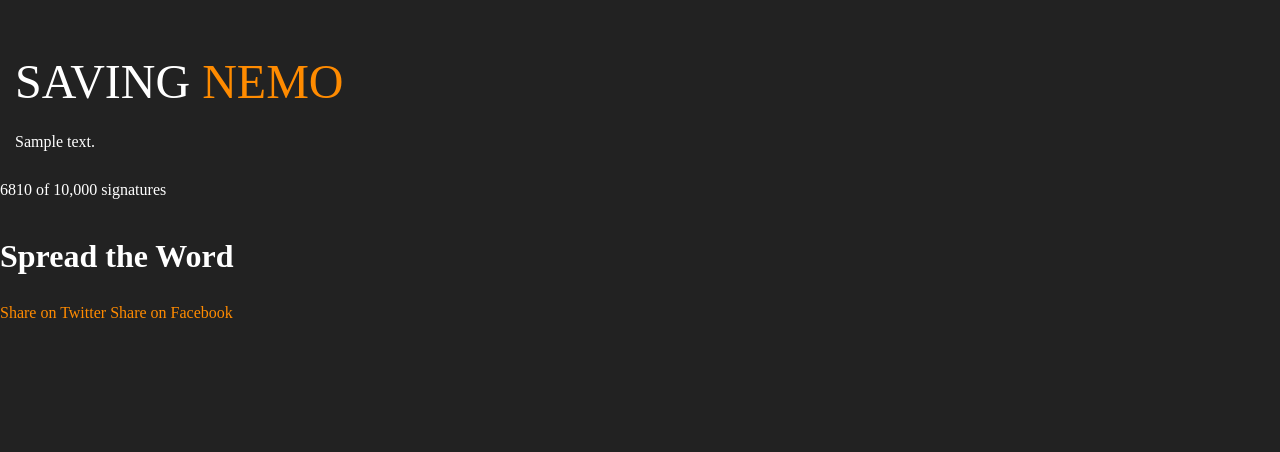
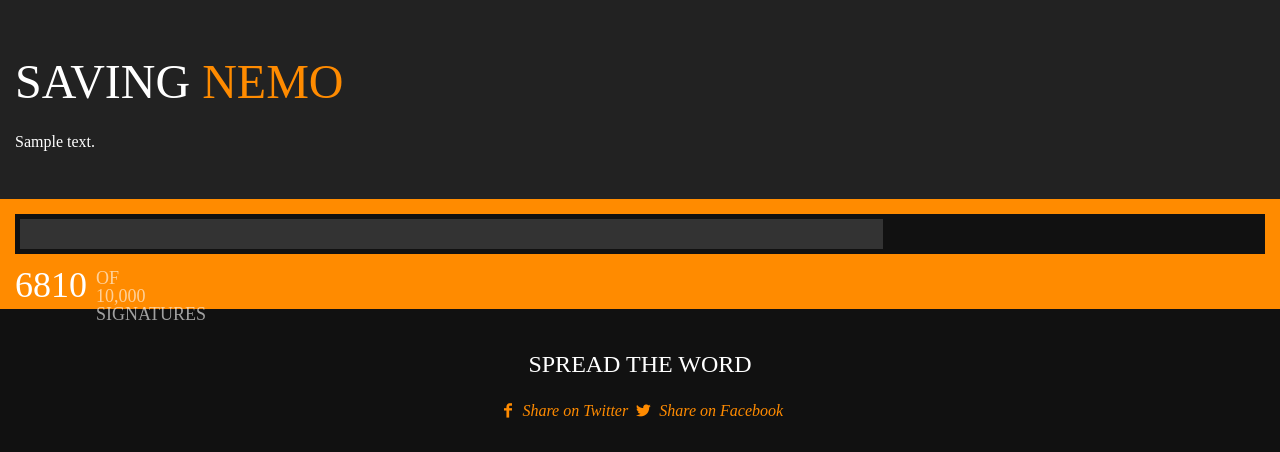
Before and after one commit to jordesign/coralAlliance, a WordPress theme: template themes/coralAlliance/index.php in a window 1280 px wide. Shown: the part 633-1085 px from the top of the page. Before the commit the page ends 951 px from the top, so only its background shows below. Run offline with PHP 8.4 and a stand-in for WordPress, Linux system fonts and the light colour scheme; the site name, menu and one post (Sample post) are stand-ins, and other content is empty.

Commit message:
Signature count styles

```diff
--- a/themes/coralAlliance/footer.php
+++ b/themes/coralAlliance/footer.php
@@ -12,8 +12,8 @@
 <div class="footer">
     <div class="social">
         <h2>Spread the Word</h2>
-        <a href="#" class="twitter">Share on Twitter</a>
-        <a href="#" class="facebook">Share on Facebook</a>
+        <a href="#" class="twitter"><span class="icon-facebook"></span><em>Share on Twitter</em></a>
+        <a href="#" class="facebook"><span class="icon-twitter"></span><em>Share on Facebook</em></a>
     </div>
 </div>
 
--- a/themes/coralAlliance/less/_fonts.less
+++ b/themes/coralAlliance/less/_fonts.less
@@ -1,10 +1,10 @@
 @font-face {
   font-family: 'entypo';
-  src: url('../fonts/entypo.eot?59575301');
-  src: url('../fonts/entypo.eot?59575301#iefix') format('embedded-opentype'),
-       url('../fonts/entypo.woff?59575301') format('woff'),
-       url('../fonts/entypo.ttf?59575301') format('truetype'),
-       url('../fonts/entypo.svg?59575301#entypo') format('svg');
+  src: url('fonts/entypo.eot?59575301');
+  src: url('fonts/entypo.eot?59575301#iefix') format('embedded-opentype'),
+       url('fonts/entypo.woff?59575301') format('woff'),
+       url('fonts/entypo.ttf?59575301') format('truetype'),
+       url('fonts/entypo.svg?59575301#entypo') format('svg');
   font-weight: normal;
   font-style: normal;
 }
--- a/themes/coralAlliance/style.css
+++ b/themes/coralAlliance/style.css
@@ -659,8 +659,8 @@ ul.menu-secondary li a {
 }
 @font-face {
   font-family: 'entypo';
-  src: url('../fonts/entypo.eot?59575301');
-  src: url('../fonts/entypo.eot?59575301#iefix') format('embedded-opentype'), url('../fonts/entypo.woff?59575301') format('woff'), url('../fonts/entypo.ttf?59575301') format('truetype'), url('../fonts/entypo.svg?59575301#entypo') format('svg');
+  src: url('fonts/entypo.eot?59575301');
+  src: url('fonts/entypo.eot?59575301#iefix') format('embedded-opentype'), url('fonts/entypo.woff?59575301') format('woff'), url('fonts/entypo.ttf?59575301') format('truetype'), url('fonts/entypo.svg?59575301#entypo') format('svg');
   font-weight: normal;
   font-style: normal;
 }
@@ -1917,7 +1917,7 @@ body {
 .main {
   background: url(images/header.jpg) no-repeat 0 0;
   background-size: contain;
-  padding: 43% 15px 10px 15px;
+  padding: 43% 15px 30px 15px;
 }
 .main h2 {
   text-transform: uppercase;
@@ -1946,11 +1946,11 @@ body {
   position: relative;
   margin-bottom: 5px;
 }
-.gform_wrapper .left_label .gfield input.large {
+body .gform_wrapper .left_label .gfield input.large {
   width: 100%;
   max-width: 300px;
 }
-.gform_wrapper .left_label .gfield_label {
+body .gform_wrapper .left_label .gfield_label {
   position: absolute;
   top: 15px;
   left: 15px;
@@ -1967,6 +1967,68 @@ body {
 .gfield_required {
   display: none;
 }
+body .gform_wrapper .gform_footer.left_label {
+  padding-left: 0;
+}
+body .gform_wrapper .gform_footer.left_label input {
+  background: #ff8b00;
+  font-size: 24px;
+  text-transform: uppercase;
+  padding: 15px;
+  border-radius: 10px;
+  border: 5px solid #111;
+  transition: all .4s ease;
+}
+body .gform_wrapper .gform_footer.left_label input:hover {
+  background: #111;
+}
+.signatureCount {
+  background: #ff8b00;
+  padding: 15px 15px 55px 15px;
+}
+.signatureBarHolder {
+  height: 40px;
+  width: 100%;
+  background: #111;
+  position: relative;
+}
+.signatureBar {
+  position: absolute;
+  top: 5px;
+  left: 5px;
+  width: 69%;
+  bottom: 5px;
+  background: #333;
+}
+.signatureLabel {
+  position: absolute;
+  top: 60px;
+  left: 0;
+  font-size: 36px;
+}
+.signatureLabel span {
+  display: inline-block;
+  font-size: 18px;
+  text-transform: uppercase;
+  width: 70px;
+  opacity: 0.6;
+  line-height: 18px;
+  position: relative;
+  top: -5px;
+}
+.footer {
+  padding: 15px 15px 30px 15px;
+  background: #111;
+}
+.footer .social {
+  text-align: center;
+}
+.footer .social h2 {
+  text-transform: uppercase;
+  font-weight: normal;
+  color: #fff;
+  font-size: 24px;
+}
 /***************** 420px *****************/
 /*/mediaquery*/
 /***************** 600px *****************/
--- a/themes/coralAlliance/style.less
+++ b/themes/coralAlliance/style.less
@@ -19,7 +19,8 @@ body {background:#222; }
 .header {padding:10px;}
     .header h1 {max-width:300px; margin:10px auto 5px;}
 
-.main { background: url(images/header.jpg) no-repeat 0 0; background-size: contain; padding: 43% 15px 10px 15px;}
+//Main Section
+.main { background: url(images/header.jpg) no-repeat 0 0; background-size: contain; padding: 43% 15px 30px 15px;}
     .main h2 { text-transform:uppercase; font-weight:normal; font-size:48px;  margin:0 0 10px 0;}
     .main h2 strong {color:@primaryColor; font-weight:normal;}
     .main p strong {text-transform:uppercase; font-weight:normal; color:@primaryColor; font-size:24px;}
@@ -28,12 +29,27 @@ body {background:#222; }
 .gform_wrapper .left_label .gfield input[type="text"] {font-size:21px; padding: 10px 0; text-indent:15px; color:@primaryColor; border-radius:5px;}
 
 .gform_wrapper .gfield {position:relative; margin-bottom:5px;}
-.gform_wrapper .left_label .gfield input.large {width:100%; max-width:300px;}
-    .gform_wrapper .left_label .gfield_label {position:absolute; top:15px; left:15px; font-size:21px; color:#ccc; width:200px; float:none;opacity:1; transition: opacity .2s ease;}
+body .gform_wrapper .left_label .gfield input.large {width:100%; max-width:300px;}
+    body .gform_wrapper .left_label .gfield_label {position:absolute; top:15px; left:15px; font-size:21px; color:#ccc; width:200px; float:none;opacity:1; transition: opacity .2s ease;}
     .gform_wrapper .left_label .focused .gfield_label {opacity:0;}
 
     .gfield_required {display:none;}
 
+body .gform_wrapper .gform_footer.left_label {padding-left:0;}
+body .gform_wrapper .gform_footer.left_label input {background:@primaryColor; font-size:24px; text-transform:uppercase; padding:15px; border-radius:10px; border: 5px solid #111; transition: all .4s ease;}
+body .gform_wrapper .gform_footer.left_label input:hover {background:#111;}
+
+//Signature Count
+.signatureCount {background:@primaryColor; padding:15px 15px 55px 15px;}
+    .signatureBarHolder {height:40px; width:100%; background:#111;position:relative;}
+    .signatureBar {position:absolute; top:5px; left:5px; width:69%; bottom:5px; background:#333;}
+    .signatureLabel {position:absolute; top:60px; left:0; font-size:36px;}
+        .signatureLabel span {display:inline-block;font-size:18px; text-transform:uppercase; width:70px; opacity:0.6; line-height:18px; position:relative; top:-5px;}
+
+//Footer
+.footer {padding: 15px 15px 30px 15px; background:#111;}
+    .footer .social {text-align:center;}
+    .footer .social h2 {text-transform:uppercase; font-weight:normal; color:#fff; font-size:24px;}
 
 
 /***************** 420px *****************/
```
